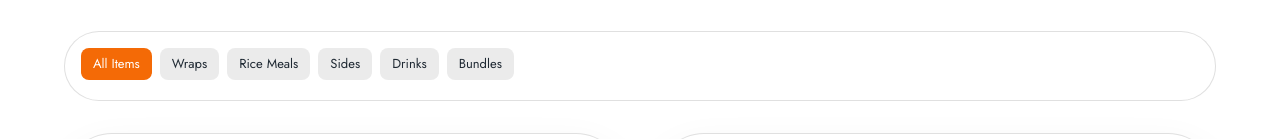
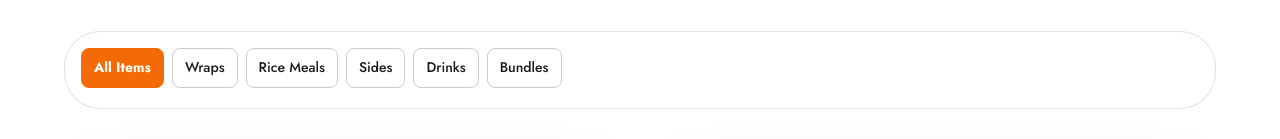
Before and after one commit to Honeyspice/honeyspicecuisine, a React (Create React App) app in the folder frontend/: page /menu in a window 1280 px wide. Shown: the part 290-429 px from the top of the page. Built offline with nearby package versions, Linux system fonts and the light colour scheme; no server answers.

Commit message:
refactor: restyle the menu category tabs and signal the scrollable row

```diff
--- a/frontend/src/pages/Menu.js
+++ b/frontend/src/pages/Menu.js
@@ -188,18 +188,63 @@ const Menu = () => {
               bgcolor: 'background.paper',
             })}
           >
-            <Stack direction="row" spacing={1} sx={{ overflowX: 'auto', pb: 0.5 }}>
-              {TABS.map((tab) => (
+            <Box sx={{ position: 'relative' }}>
+              <Stack
+                direction="row"
+                spacing={1}
+                sx={{
+                  overflowX: 'auto',
+                  pb: 0.5,
+                  // The row overflows on narrow screens, hiding roughly 148px of
+                  // it including the Bundles tab. The native scrollbar is absent
+                  // on iOS, so it is hidden here and a fade signals the overflow
+                  // instead.
+                  scrollbarWidth: 'none',
+                  '&::-webkit-scrollbar': { display: 'none' },
+                }}
+              >
+                {TABS.map((tab) => {
+                  const active = activeTab === tab.id;
+                  return (
                     <Chip
                       key={tab.id}
                       label={tab.label}
-                  color={activeTab === tab.id ? 'primary' : 'default'}
                       onClick={() => setActiveTab(tab.id)}
                       clickable
-                  sx={{ flexShrink: 0 }}
+                      sx={{
+                        flexShrink: 0,
+                        // 32px was under the 44px touch minimum the theme already
+                        // enforces on icon buttons.
+                        height: 40,
+                        fontSize: '0.875rem',
+                        fontWeight: active ? 700 : 500,
+                        // Active keeps brand orange for recognition. Inactive was
+                        // MUI's default rgba(0,0,0,0.08) grey, which read as
+                        // unstyled rather than deliberately quiet.
+                        bgcolor: active ? '#F46A06' : 'transparent',
+                        color: active ? '#FFFFFF' : '#1A1A1A',
+                        border: `1px solid ${active ? '#F46A06' : 'rgba(26, 26, 26, 0.22)'}`,
+                        '&:hover': {
+                          bgcolor: active ? '#D45A00' : 'rgba(26, 26, 26, 0.04)',
+                        },
+                      }}
                     />
-              ))}
+                  );
+                })}
               </Stack>
+              <Box
+                aria-hidden
+                sx={{
+                  position: 'absolute',
+                  top: 0,
+                  right: 0,
+                  bottom: 0,
+                  width: 40,
+                  pointerEvents: 'none',
+                  background: 'linear-gradient(to right, rgba(255,255,255,0), #FFFFFF)',
+                }}
+              />
+            </Box>
           </Paper>
 
           {/* Menu categories */}
```
Lines whose indentation alone changed are shown as unchanged.
